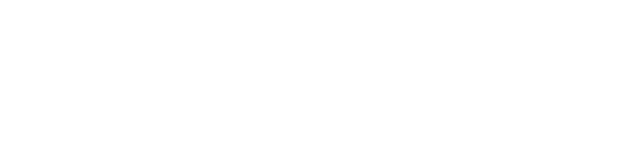
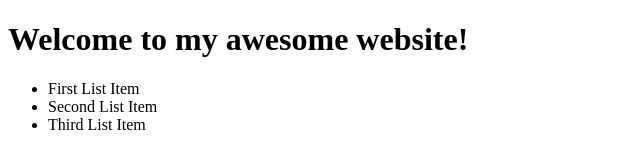
Before and after one commit to adamowada/scrape-demo, a plain HTML site: page index.html in a window 1280 px wide. Shown: the whole page, without its empty margins (0-640 px from the left). Drawn offline with Linux system fonts and the light colour scheme.

Commit message:
ready to scrape

```diff
--- a/index.html
+++ b/index.html
@@ -9,10 +9,14 @@
 </head>
 <body>
     <header>
-
+        <h1>Welcome to my awesome website!</h1>
     </header>
     <main>
-
+        <ul id="cool-list">
+            <li>First List Item</li>
+            <li>Second List Item</li>
+            <li>Third List Item</li>
+        </ul>
     </main>
     <footer>
 
```
